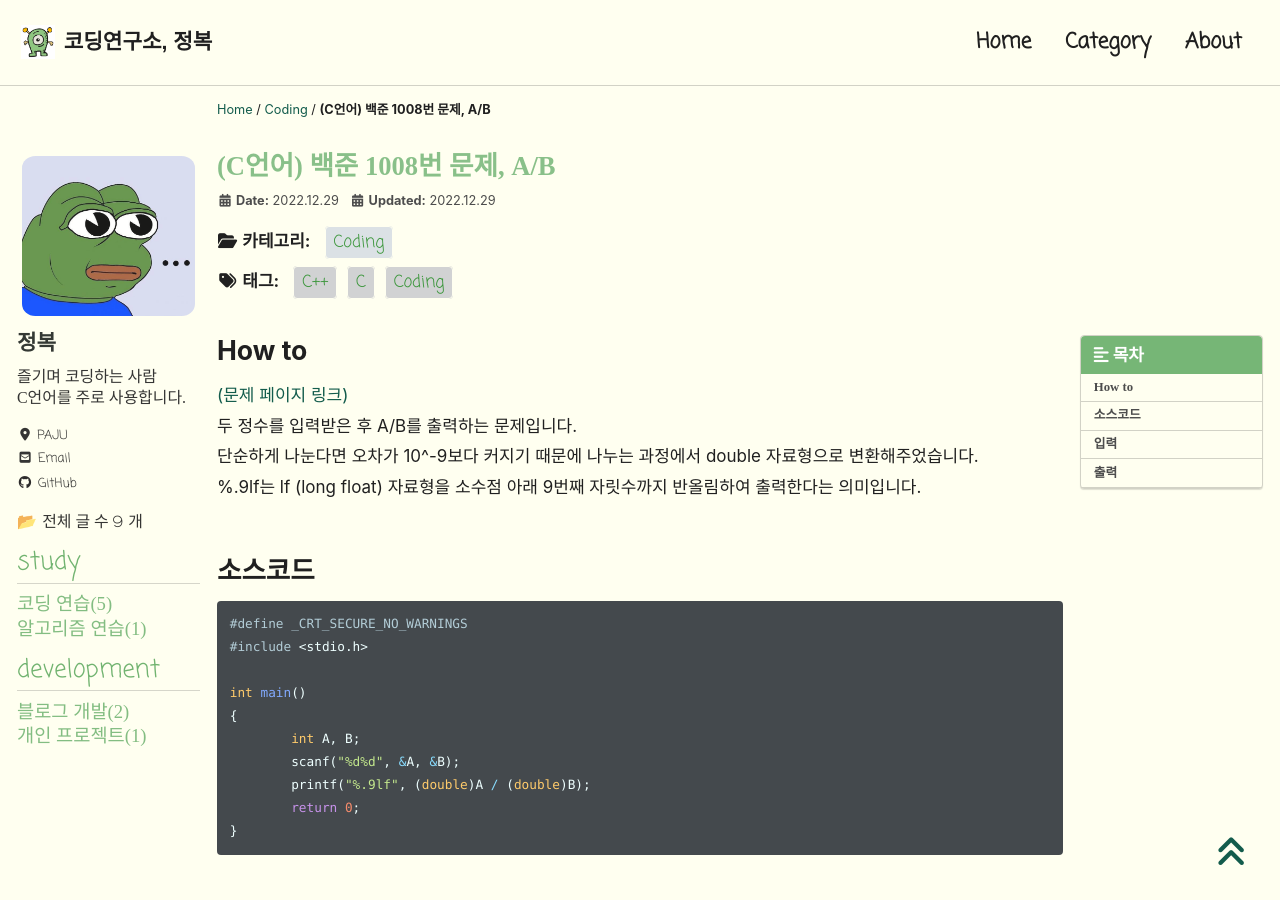
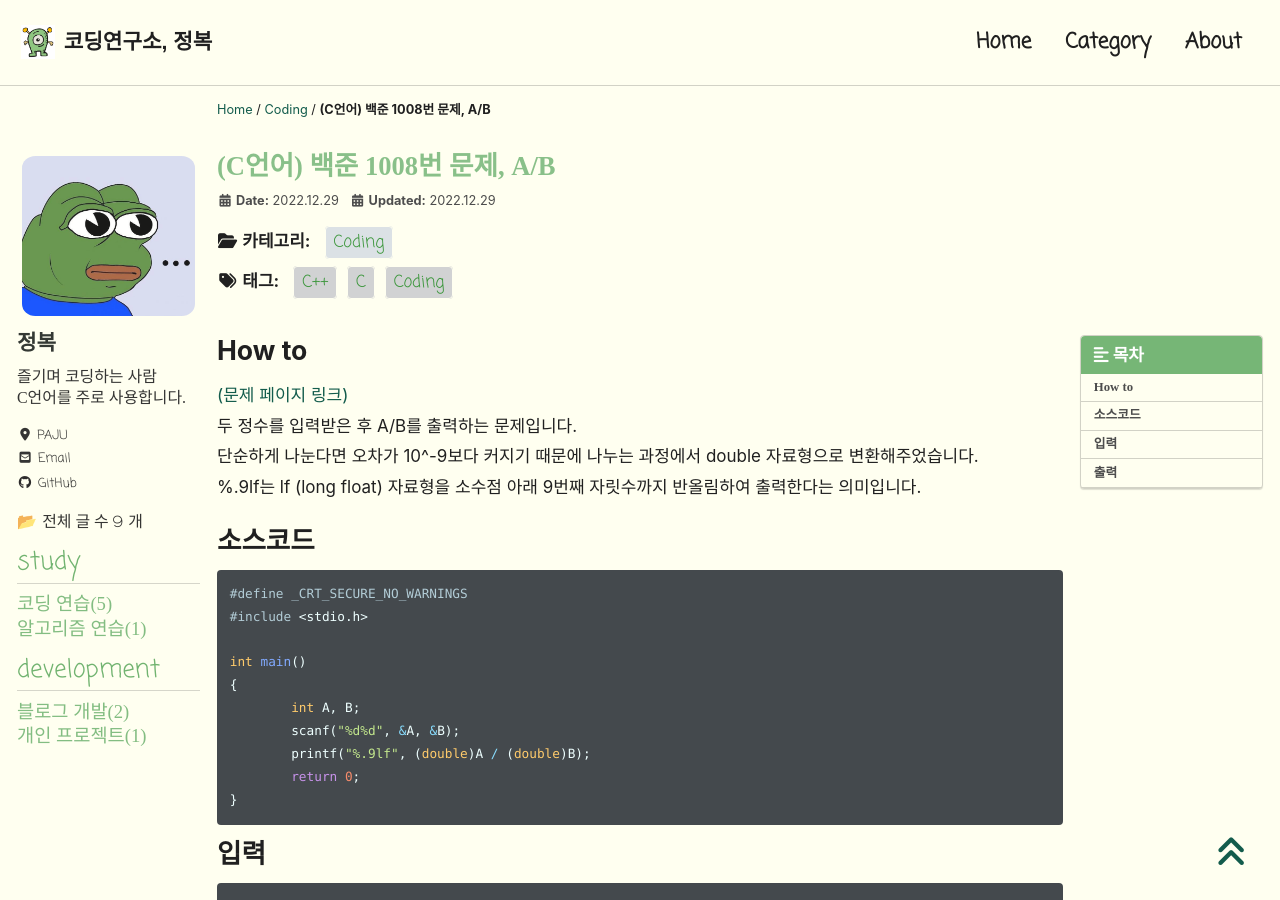
Before and after one commit to JBL28/jbl28.github.io, a Jekyll site: the page built from _posts/Coding/2022-12-29-BJ1008.md, in a window 1280 px wide and 900 px high. Built offline with Jekyll 4.4.1, drawn with Linux system fonts in a browser that asks for light colours; cached includes are drawn as plain includes; nearby versions of some CDN libraries; some web fonts are replaced; comment, search, counter and statistics services are not loaded.

Commit message:
Update 2022-12-29-BJ1008.md

````diff
--- a/_posts/Coding/2022-12-29-BJ1008.md
+++ b/_posts/Coding/2022-12-29-BJ1008.md
@@ -19,7 +19,7 @@ last_modified_at: 2022-12-29
 [(문제 페이지 링크)](https://www.acmicpc.net/problem/1008)<br>
 두 정수를 입력받은 후 A/B를 출력하는 문제입니다.<br>
 단순하게 나눈다면 오차가 10^-9보다 커지기 때문에 나누는 과정에서 double 자료형으로 변환해주었습니다.<br>
-%.9lf는 lf (long float) 자료형을 소수점 아래 9번째 자릿수까지 반올림하여 출력한다는 의미입니다.<br><br>
+%.9lf는 lf (long float) 자료형을 소수점 아래 9번째 자릿수까지 반올림하여 출력한다는 의미입니다.<br>
 
 # 소스코드
 ```cpp
@@ -34,12 +34,12 @@ int main()
 	return 0;
 }
 ```
-<br>
+
 # 입력
 ```cpp
 1 3
 ```
-<br>
+
 # 출력
 ```cpp
 0.333333333
````
